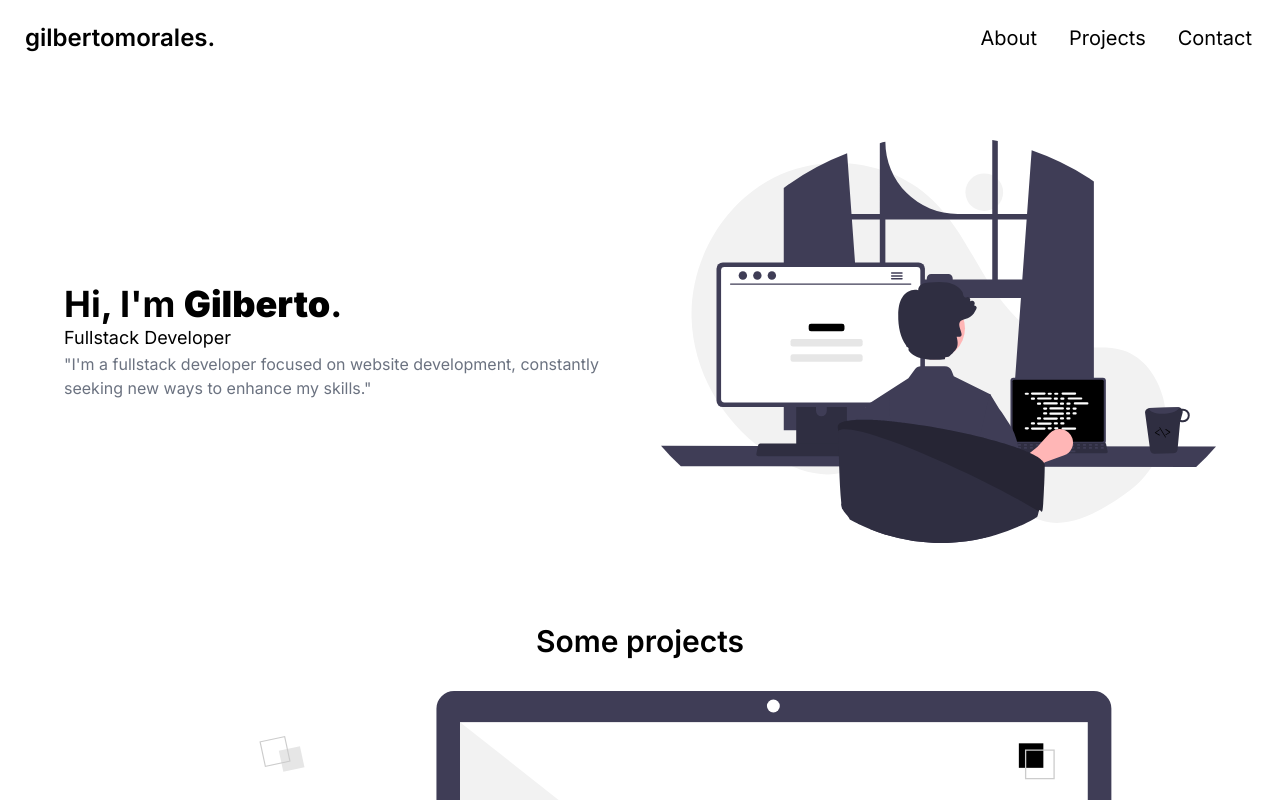
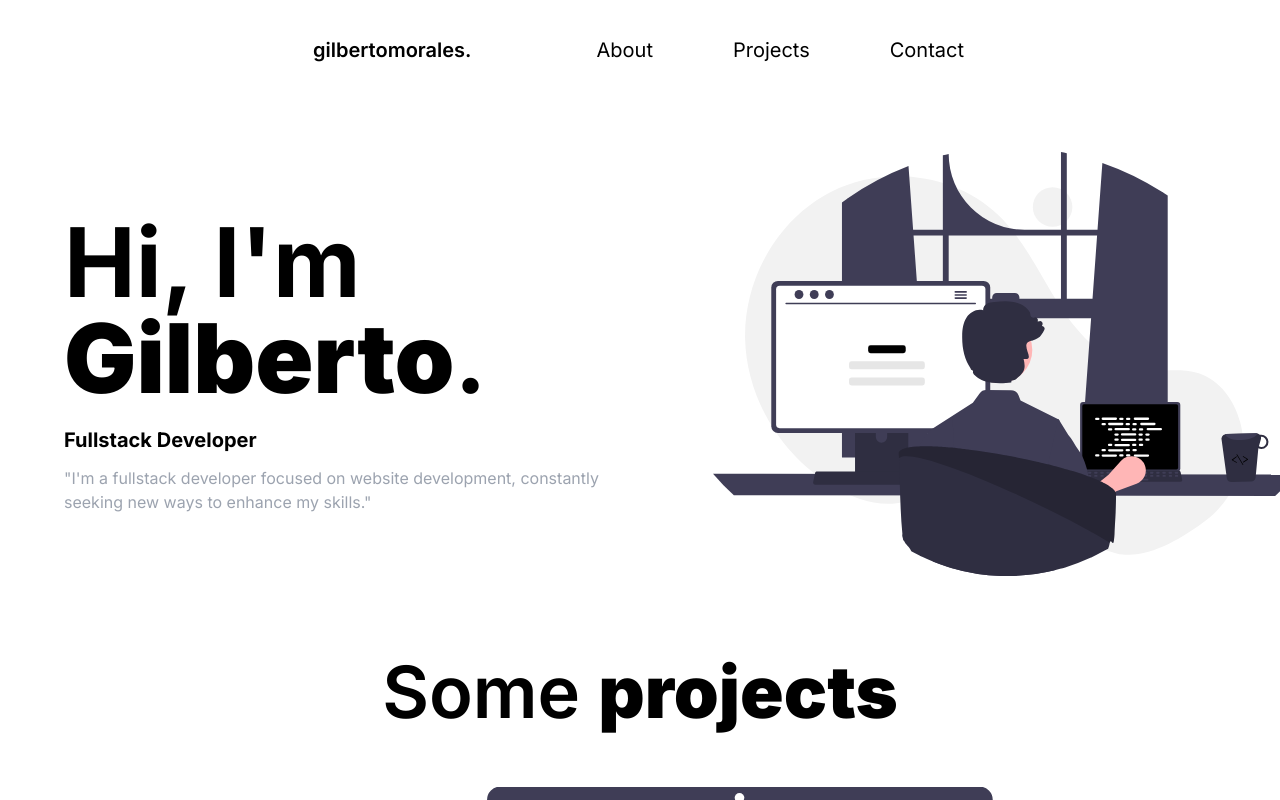
Before and after one commit to eumorales/portfolio-v2, a Next.js app: page / in a window 1280 px wide. Shown: the top 800 px of the page. Built offline with nearby package versions, Linux system fonts and the light colour scheme.

Commit message:
[FEAT] - Navbar style

```diff
--- a/src/app/components/About.jsx
+++ b/src/app/components/About.jsx
@@ -4,12 +4,12 @@ const About = () => {
   return (
     <div className="sobre flex justify-between items-center mx-auto max-w-6xl mt-12">
       <div>
-        <h1 className="text-4xl font-bold text-black">Hi, I'm <strong>Gilberto</strong>.</h1>
-        <h4 className="text-lg text-black">Fullstack Developer</h4>
-        <p className="descricao text-gray-500">"I'm a fullstack developer focused on website development, constantly seeking new ways to enhance my skills."</p>
+        <h1 className="text-8xl font-bold text-black">Hi, I'm <strong>Gilberto</strong>.</h1>
+        <h4 className="text-xl mt-5 text-black font-bold">Fullstack Developer</h4>
+        <p className="descricao mt-3 text-gray-400">"I'm a fullstack developer focused on website development, constantly seeking new ways to enhance my skills."</p>
       </div>
       <div>
-        <img id="sobre-img" src="assets/sobre.svg" alt="Sobre" className="max-w-full h-auto" />
+        <img id="sobre-img" src="assets/sobre.svg" alt="Sobre" className="max-w-full ml-20 h-auto" />
       </div>
     </div>
   );
--- a/src/app/components/Navbar.jsx
+++ b/src/app/components/Navbar.jsx
@@ -3,12 +3,12 @@ import React from 'react';
 
 const Navbar = () => {
 
-  return (<div className="navbar bg-white">
+  return (<div className="navbar pt-5 bg-white">
   <div className="flex-1">
-    <a className="btn btn-ghost text-black text-2xl">gilbertomorales.</a>
+    <Link href={"/"} className="btn ml-72 btn-ghost text-black text-xl">gilbertomorales.</Link>
   </div>
   <div className="flex-none">
-    <ul className="menu menu-horizontal text-black text-xl px-1">
+    <ul className="menu mr-72 gap-12 menu-horizontal text-black text-xl px-1">
       <li><Link href="#sobre">About</Link></li>
       <li><Link href="#projetos">Projects</Link></li>
       <li><Link href="#contato">Contact</Link></li>
--- a/src/app/components/Projects.jsx
+++ b/src/app/components/Projects.jsx
@@ -3,8 +3,10 @@ import React from 'react';
 const Projects = () => {
   return (
     <div className="projeto-text flex flex-col items-center mt-20">
-      <h2 className="text-3xl font-semibold mb-8">Some projects</h2>
-      <img id="sobre-img" src="assets/projetos.svg" alt="Sobre" className="mb-8" />
+      <h2 className="text-7xl text-black font-semibold mb-1">Some <b>projects</b></h2>
+      <img id="sobre-img" src="assets/projetos.svg" alt="Sobre" className="transform scale-75" />
+
+
 
       <div className="projetos flex flex-wrap justify-center gap-6">
         <div className="projeto bg-white border border-gray-300 rounded-lg shadow-md p-6 max-w-xs">
```
